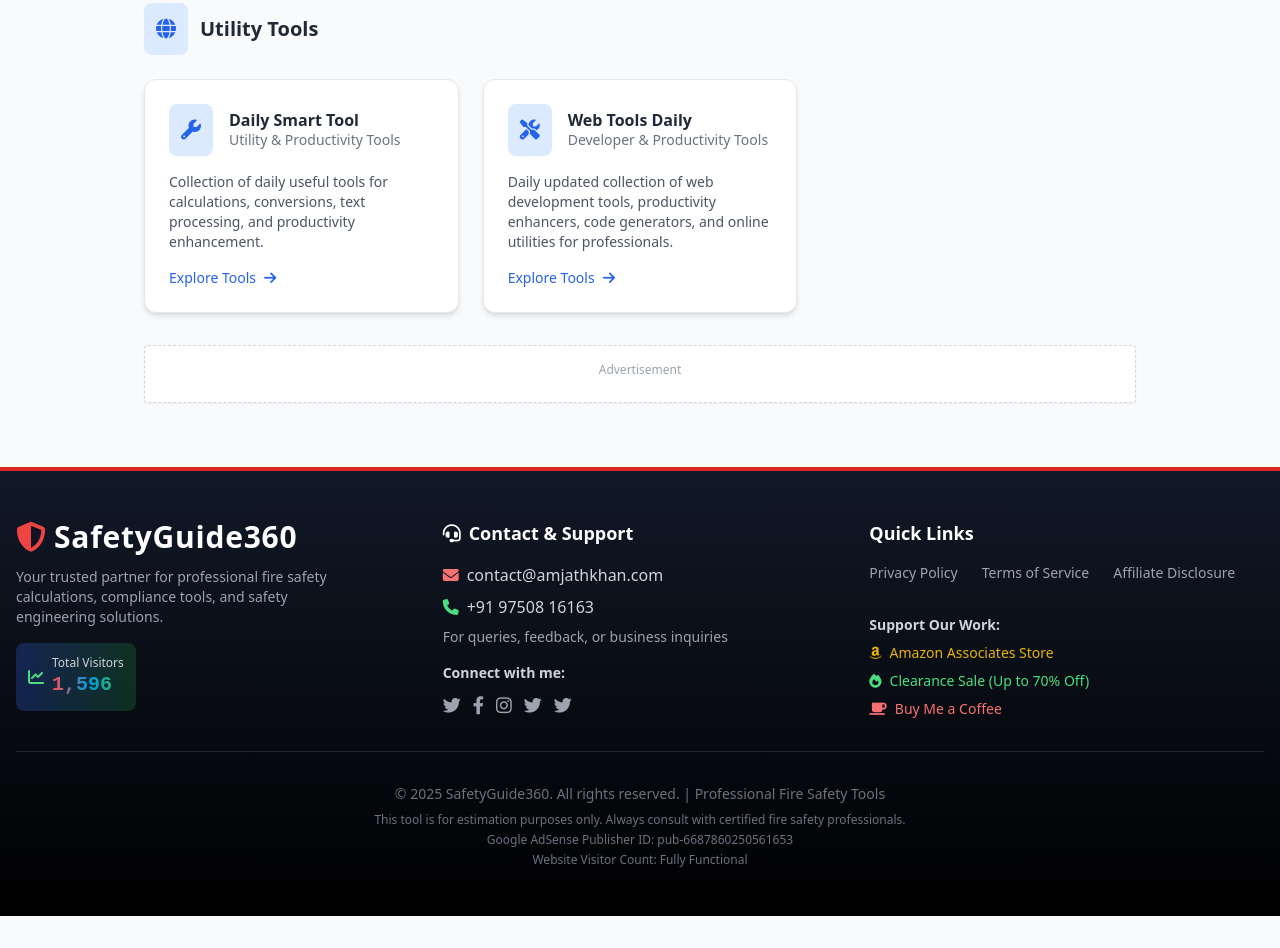
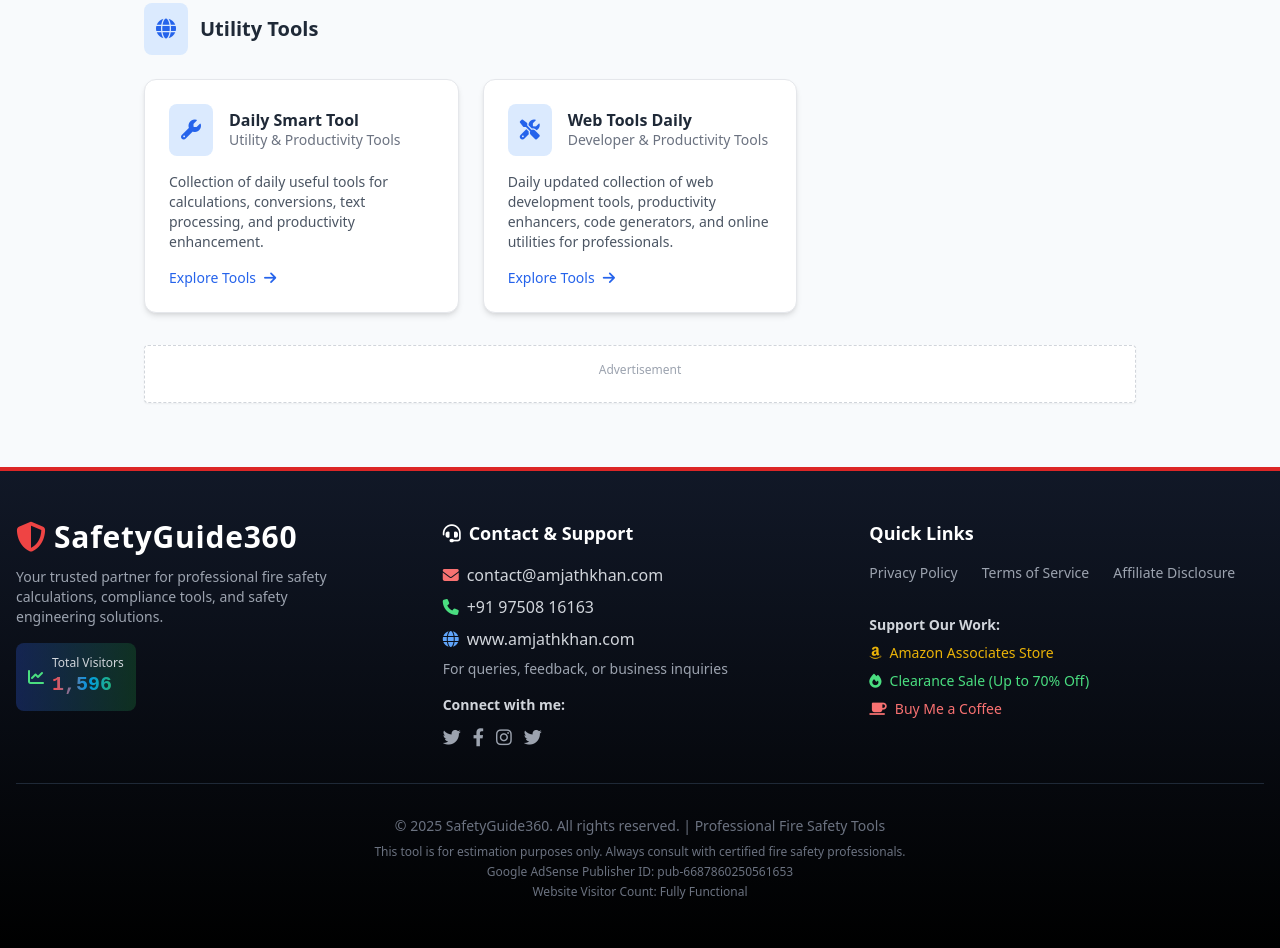
Before and after one commit to AmjathKhan001/Safetyguide360-Ceilingmounted-Fireextinguisher-Cost-Estimation-Tool, a website: page index.html in a window 1280 px wide. Shown: the part 3232-4180 px from the top of the page. Before the commit the page ends 4148 px from the top, so only its background shows below. Drawn offline with nearby package versions, Linux system fonts and the light colour scheme.

Commit message:
Update index.html

```diff
--- a/index.html
+++ b/index.html
@@ -1002,6 +1002,12 @@
             +91 97508 16163
         </a>
     </p>
+    <p class="flex items-center justify-center md:justify-start">
+        <i class="fas fa-globe mr-2 text-blue-400"></i>
+        <a href="https://www.amjathkhan.com" target="_blank" rel="noopener noreferrer" class="text-gray-300 hover:text-white transition">
+            www.amjathkhan.com
+        </a>
+    </p>
     <p class="text-sm text-gray-400 mt-3">
         For queries, feedback, or business inquiries
     </p>
@@ -1021,9 +1027,6 @@
                                 <i class="fab fa-instagram text-lg"></i>
                             </a>
                             <a href="https://x.com/amjikhan" target="_blank" rel="noopener noreferrer" class="text-gray-400 hover:text-white transition" title="Twitter/X">
-                                <i class="fab fa-twitter text-lg"></i>
-                            </a>
-                            <a href="https://www.amjathkhan.com" target="_blank" rel="noopener noreferrer" class="text-gray-400 hover:text-white transition" title="Twitter/X">
                                 <i class="fab fa-twitter text-lg"></i>
                             </a>
                         </div>
```
Lines whose indentation alone changed are shown as unchanged.
